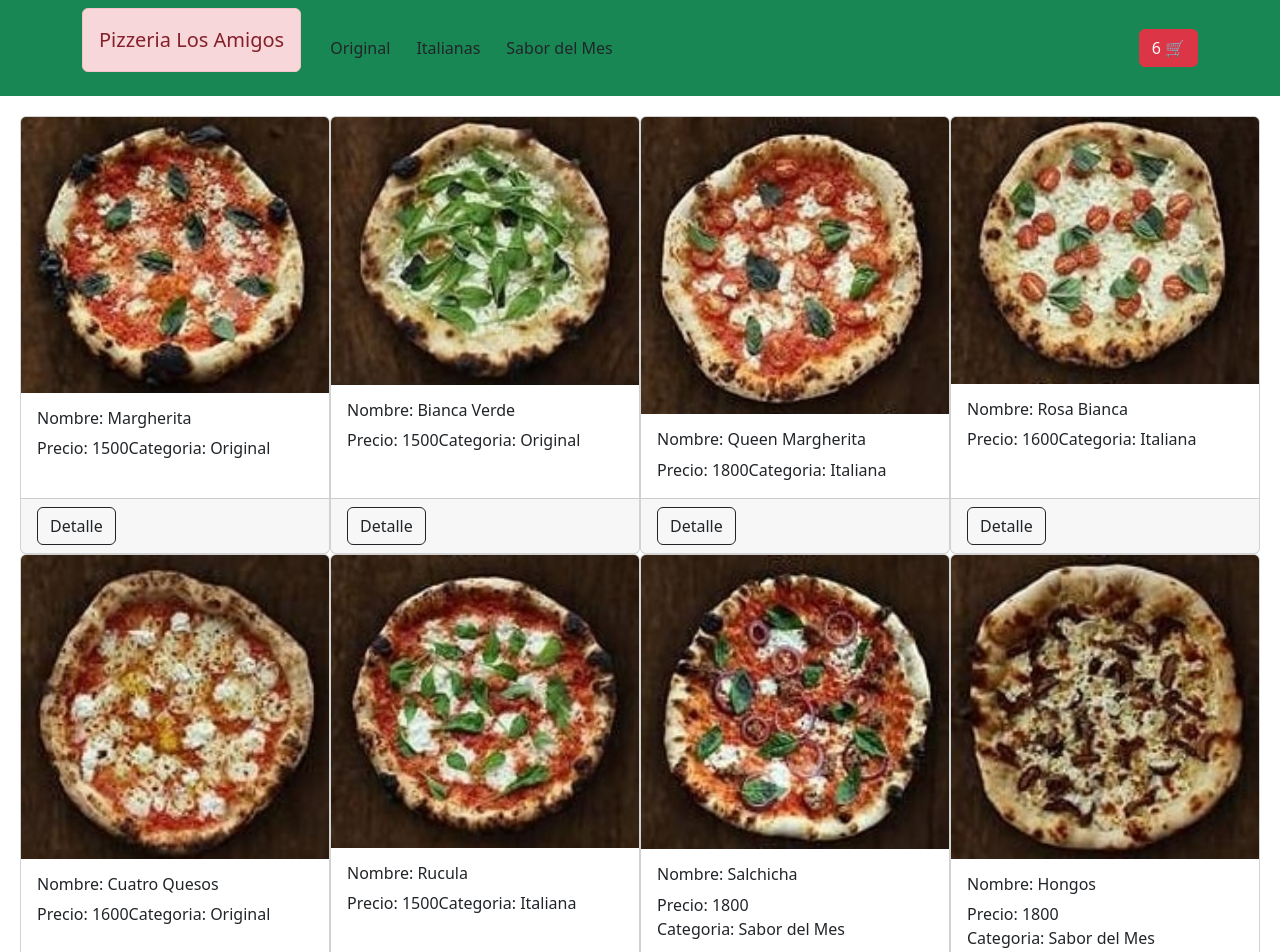
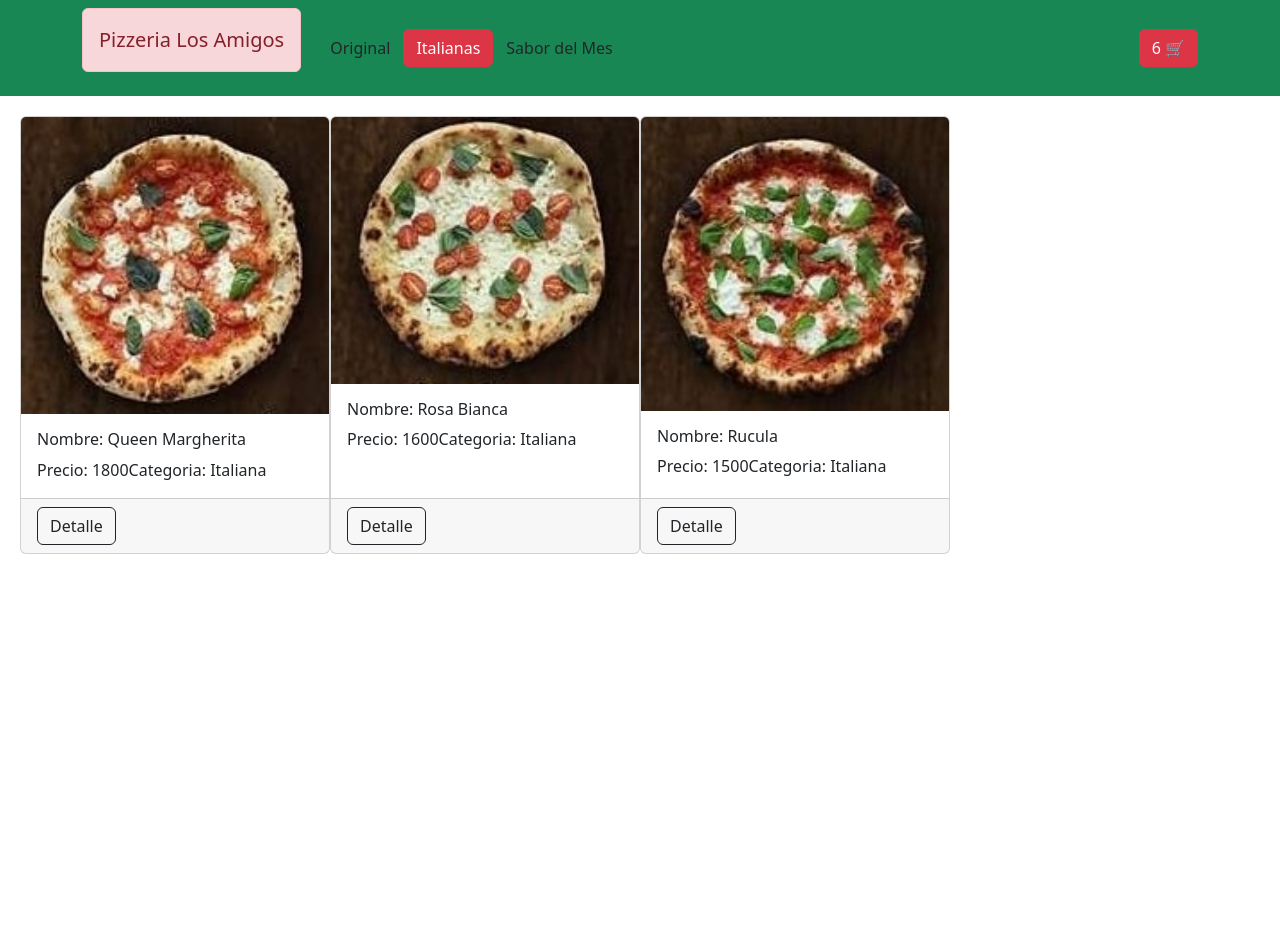
Before and after one commit to kokonutAR/PreEntrega2-Kokotovic, a React (Vite) app in the folder ECommerceKokotovic/: page /category/Italiana in a window 1280 px wide. Before the commit this address led to /. Shown: the top 952 px of the page. After the commit the page ends 800 px from the top, so only its background shows below. Built offline with nearby package versions, Linux system fonts and the light colour scheme.

Commit message:
estructura terminada

```diff
--- a/ECommerceKokotovic/package.json
+++ b/ECommerceKokotovic/package.json
@@ -12,6 +12,7 @@
   "dependencies": {
     "boostrap": "^2.0.0",
     "bootstrap": "^5.2.3",
+    "firebase": "^9.22.0",
     "prop-types": "^15.8.1",
     "react": "^18.2.0",
     "react-bootstrap": "^2.7.4",
--- a/ECommerceKokotovic/src/App.jsx
+++ b/ECommerceKokotovic/src/App.jsx
@@ -18,7 +18,7 @@ function App() {
           <NavBar/>
           <Routes>
             <Route path='/' element={<ItemListContainer />} />
-            <Route path='/categoria/:categoria' element={<ItemListContainer />} />
+            <Route path='/category/:category' element={<ItemListContainer />} />
             <Route path='/detail/:pid' element={<ItemDetailContainer />} />
             <Route path='/cart' element={ <CartContainer /> } />
             <Route path='*' element={ <Navigate to='/' /> } />
--- a/ECommerceKokotovic/src/Components/Item/Item.jsx
+++ b/ECommerceKokotovic/src/Components/Item/Item.jsx
@@ -1,7 +1,7 @@
 import { Link } from "react-router-dom"
 
 const Item = (producto) => {
-    const {id, img, name, price, categoria} = producto
+    const {id, img, name, price, category} = producto
     return (
     <div className="card w-25">
             <Link to={`/detail/${id}`}>
@@ -10,7 +10,7 @@ const Item = (producto) => {
         <div className="card-body">
             <h6>Nombre: {name}</h6>
             <label>Precio: {price}</label>
-            <label>Categoria: {categoria}</label>
+            <label>Categoria: {category}</label>
         </div>
         <div className="card-footer">
             <Link to = {`/detail/${id}`} >
--- a/ECommerceKokotovic/src/Components/ItemDetail/ItemDetail.jsx
+++ b/ECommerceKokotovic/src/Components/ItemDetail/ItemDetail.jsx
@@ -20,9 +20,9 @@ function ItemDetail ({ producto }) {
                 <div className="col">
                     <img src={producto.img} alt="imagen" />
                     <h3>Nombre: {producto.name}</h3>
-                    <h3>Categoria: {producto.categoria}</h3>
+                    <h3>Categoria: {producto.category}</h3>
                     <h3>Precio: {producto.price}</h3>
-                    <h3>Descripcion: {producto.descripcion}</h3>
+                    <h3>Descripcion: {producto.description}</h3>
                 </div>
                 <div className="col">
                     {!isCant ?
--- a/ECommerceKokotovic/src/Components/ItemList/ItemList.jsx
+++ b/ECommerceKokotovic/src/Components/ItemList/ItemList.jsx
@@ -1,5 +1,8 @@
+import { memo } from 'react'
+import { Link } from 'react-router-dom'
 import Item from '../Item/Item'
 const ItemList = ({productos}) => {
+  console.log('ItemList')
   return (
     <div style={{
         display: "flex",
@@ -12,4 +15,5 @@ const ItemList = ({productos}) => {
   )
 }
 
+
 export default ItemList
--- a/ECommerceKokotovic/src/Components/ItemListContainer/ItemListContainer.jsx
+++ b/ECommerceKokotovic/src/Components/ItemListContainer/ItemListContainer.jsx
@@ -6,10 +6,10 @@ import ItemList from '../ItemList/ItemList'
 const ItemListContainer = () => {
     const [productos, setProductos] = useState([])
     const [isLoading, setIsLoading] = useState(true)
-    const { categoria } = useParams()
+    const { category } = useParams()
 
     useEffect(() => {
-        if (!categoria) {
+        if (!category) {
             mFetch()
             .then((resultado) => {
                 setProductos(resultado)
@@ -19,12 +19,12 @@ const ItemListContainer = () => {
         }else{
             mFetch()
             .then((resultado) => {
-                setProductos(resultado.filter(producto => producto.categoria === categoria))
+                setProductos(resultado.filter(producto => producto.category === category))
             })
             .catch(error => console.log(error))
             .finally(() => setIsLoading(false))
         }
-    }, [categoria])
+    }, [category])
 
     return (
         isLoading ?
--- a/ECommerceKokotovic/src/Components/NavBar/NavBar.jsx
+++ b/ECommerceKokotovic/src/Components/NavBar/NavBar.jsx
@@ -14,9 +14,9 @@ export const NavBar = () => {
         <Navbar.Toggle aria-controls="responsive-navbar-nav" />
         <Navbar.Collapse id="responsive-navbar-nav">
           <Nav className="me-auto">
-            <NavLink to='/categoria/Original' className={ ({isActive}) => isActive ? 'btn btn-danger' : 'btn btn-outline-succes'}>Original</NavLink>
-            <NavLink to='/categoria/Italiana' className={ ({isActive}) => isActive ? 'btn btn-danger' : 'btn btn-outline-succes'}>Italianas</NavLink>
-            <NavLink to='/categoria/Sabor del Mes' className={ ({isActive}) => isActive ? 'btn btn-danger' : 'btn btn-outline-succes'}>Sabor del Mes</NavLink>
+            <NavLink to='/category/Original' className={ ({isActive}) => isActive ? 'btn btn-danger' : 'btn btn-outline-succes'}>Original</NavLink>
+            <NavLink to='/category/Italiana' className={ ({isActive}) => isActive ? 'btn btn-danger' : 'btn btn-outline-succes'}>Italianas</NavLink>
+            <NavLink to='/category/Sabor del Mes' className={ ({isActive}) => isActive ? 'btn btn-danger' : 'btn btn-outline-succes'}>Sabor del Mes</NavLink>
           </Nav>
           <Nav>
             <NavLink className='btn btn-danger' href="#cartWidget" to='/cart'>
--- a/ECommerceKokotovic/src/mFetch.js
+++ b/ECommerceKokotovic/src/mFetch.js
@@ -1,12 +1,12 @@
 const productos = [
-    {id: '1' , name: 'Margherita', price: 1500, img: '/public/Margherita.jpg', categoria: 'Original', descripcion: 'Salsa de Tomate, Kesong puti, Parmesano, Albahaca'},
-    {id: '2' , name: 'Bianca Verde', price: 1500, img: '/public/BiancaVerde.jpg', categoria: 'Original', descripcion:'Aceite de Oliva, Ajo, Kesong puti, Ricotta, Parmesano, Albahaca, Rucula'},
-    {id: '3' , name: 'Queen Margherita', price: 1800, img: '/public/QueenMargherita.jpg', categoria: 'Italiana', descripcion:'Salsa de Tomate, Kesong puti, Tomates Cherry, Parmesano, Albahaca'},
-    {id: '4' , name: 'Rosa Bianca', price: 1600, img: '/public/RosaBianca.jpg', categoria: 'Italiana', descripcion:'Aceite de Oliva, Ajo, Kesong puti, Tomates Cherry, Parmesano, Albahaca'},
-    {id: '5' , name: 'Cuatro Quesos', price: 1600, img: '/public/4Quesos.jpg', categoria: 'Original', descripcion:'Salsa de Tomate, Mozzarella, Ricotta, Roquefort, Parmesano'},
-    {id: '6' , name: 'Rucula', price: 1500, img: '/public/Rucula.jpg', categoria: 'Italiana', descripcion:'Salsa de Tomate, Kesong puti, Crema, Rucula'},
-    {id: '7' , name: 'Salchicha', price: 1800, img: '/public/Salchicha.jpg', categoria: 'Sabor del Mes', descripcion:'Salsa de Tomate, Kesong puti, Salchicha Alemana, Cebolla, Albahaca'},
-    {id: '8' , name: 'Hongos', price: 1800, img: '/public/Hongos.jpg', categoria: 'Sabor del Mes', descripcion:'Crema, Muzzarella, Ajo, Hongos, Roquefort'},
+    {id: '1' , name: 'Margherita', price: 1500, img: '/public/Margherita.jpg', category: 'Original', description: 'Salsa de Tomate, Kesong puti, Parmesano, Albahaca'},
+    {id: '2' , name: 'Bianca Verde', price: 1500, img: '/public/BiancaVerde.jpg', category: 'Original', description:'Aceite de Oliva, Ajo, Kesong puti, Ricotta, Parmesano, Albahaca, Rucula'},
+    {id: '3' , name: 'Queen Margherita', price: 1800, img: '/public/QueenMargherita.jpg', category: 'Italiana', description:'Salsa de Tomate, Kesong puti, Tomates Cherry, Parmesano, Albahaca'},
+    {id: '4' , name: 'Rosa Bianca', price: 1600, img: '/public/RosaBianca.jpg', category: 'Italiana', description:'Aceite de Oliva, Ajo, Kesong puti, Tomates Cherry, Parmesano, Albahaca'},
+    {id: '5' , name: 'Cuatro Quesos', price: 1600, img: '/public/4Quesos.jpg', category: 'Original', description:'Salsa de Tomate, Mozzarella, Ricotta, Roquefort, Parmesano'},
+    {id: '6' , name: 'Rucula', price: 1500, img: '/public/Rucula.jpg', category: 'Italiana', description:'Salsa de Tomate, Kesong puti, Crema, Rucula'},
+    {id: '7' , name: 'Salchicha', price: 1800, img: '/public/Salchicha.jpg', category: 'Sabor del Mes', description:'Salsa de Tomate, Kesong puti, Salchicha Alemana, Cebolla, Albahaca'},
+    {id: '8' , name: 'Hongos', price: 1800, img: '/public/Hongos.jpg', category: 'Sabor del Mes', description:'Crema, Muzzarella, Ajo, Hongos, Roquefort'},
 ]
 
 export const mFetch = (id) => {
```
Also changed, not shown: 1 other file (tests, documents, lock files or other folders).
